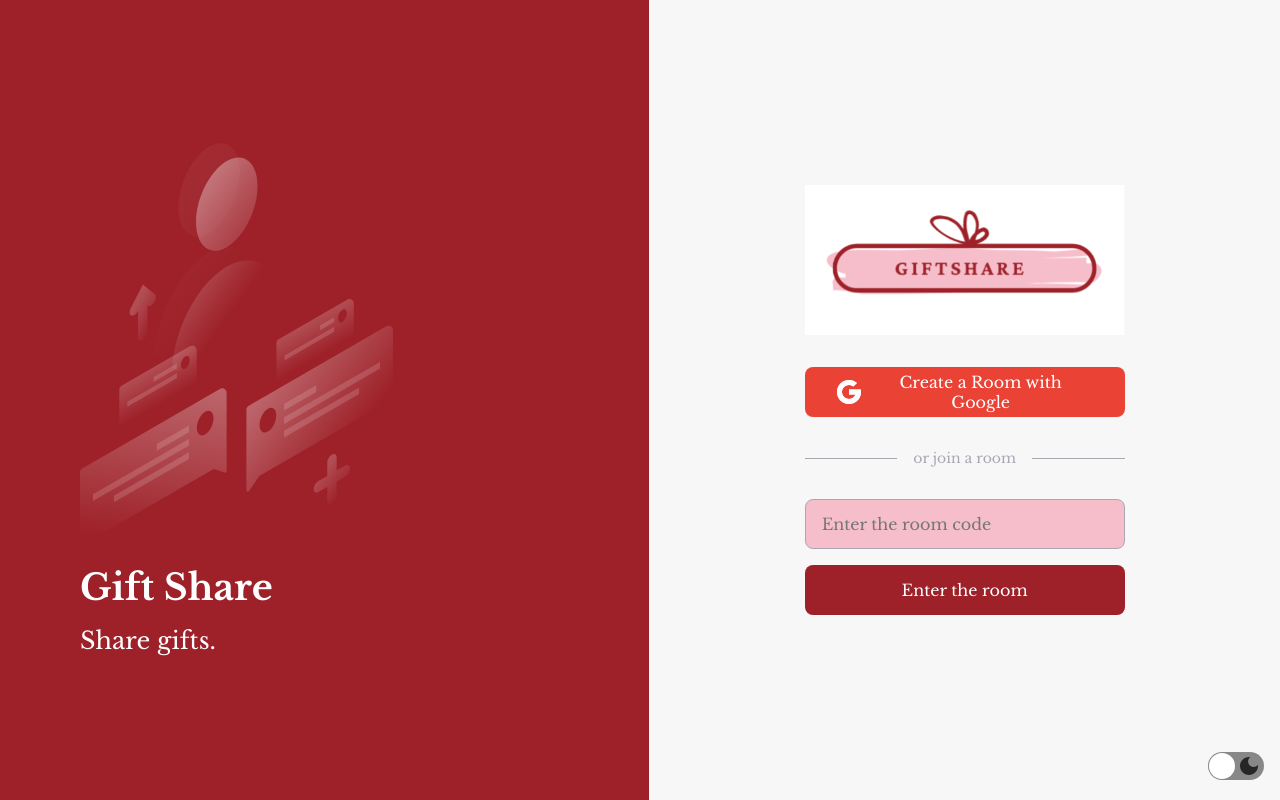
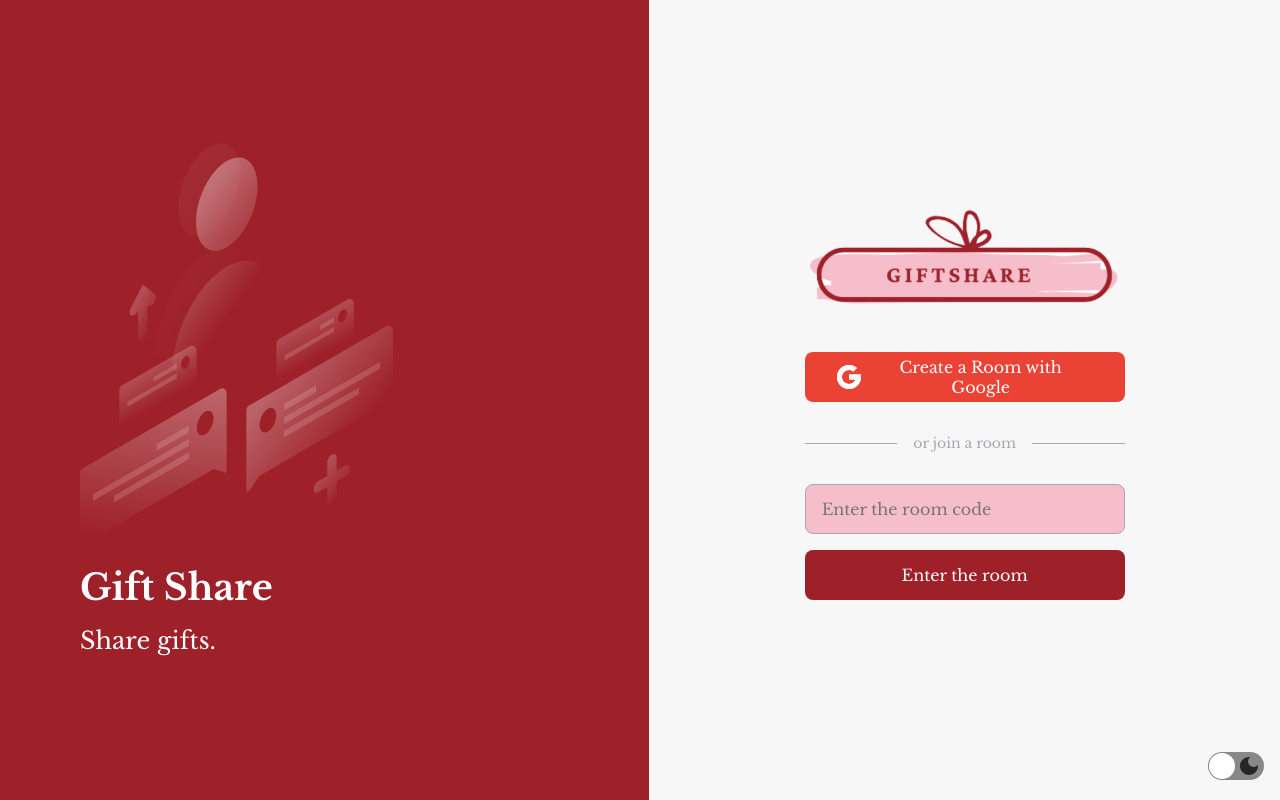
Before and after one commit to vincentlinzhu/sbhacksIX, a React (Create React App) app: page / in a window 1280 px wide. Built offline with nearby package versions, Linux system fonts and the light colour scheme; no server answers.

Commit message:
better logos and a favicon

```diff
--- a/public/index.html
+++ b/public/index.html
@@ -2,6 +2,7 @@
 <html lang="en">
   <head>
     <meta charset="utf-8" />
+    <link rel="icon" href="%PUBLIC_URL%/favicon.ico" />
     <meta name="viewport" content="width=device-width, initial-scale=1" />
     <!-- <link rel="preconnect" href="https://fonts.googleapis.com">
     <link rel="preconnect" href="https://fonts.gstatic.com" crossorigin>
--- a/src/components/Logo/styles.module.scss
+++ b/src/components/Logo/styles.module.scss
@@ -2,7 +2,7 @@
 
 #{$container} {
   display: block;
-  background-image: url("../../assets/icons/gf.png");
+  background-image: url("../../assets/icons/gf-tr.png");
   background-size: contain;
 
   // background-image: linear-gradient(90deg, currentColor 0% 50%, transparent 0%),
--- a/src/styles/auth.module.scss
+++ b/src/styles/auth.module.scss
@@ -89,7 +89,7 @@
 }
 
 #{$logo} {
-  height: 15rem;
+  height: 12rem;
 
   @include for-phone-ultra-small-landscape {
     display: none !important;
```
Also changed, not shown: src/assets/icons/gf-tr.png (added), 1 other file (tests, documents, lock files or other folders).
